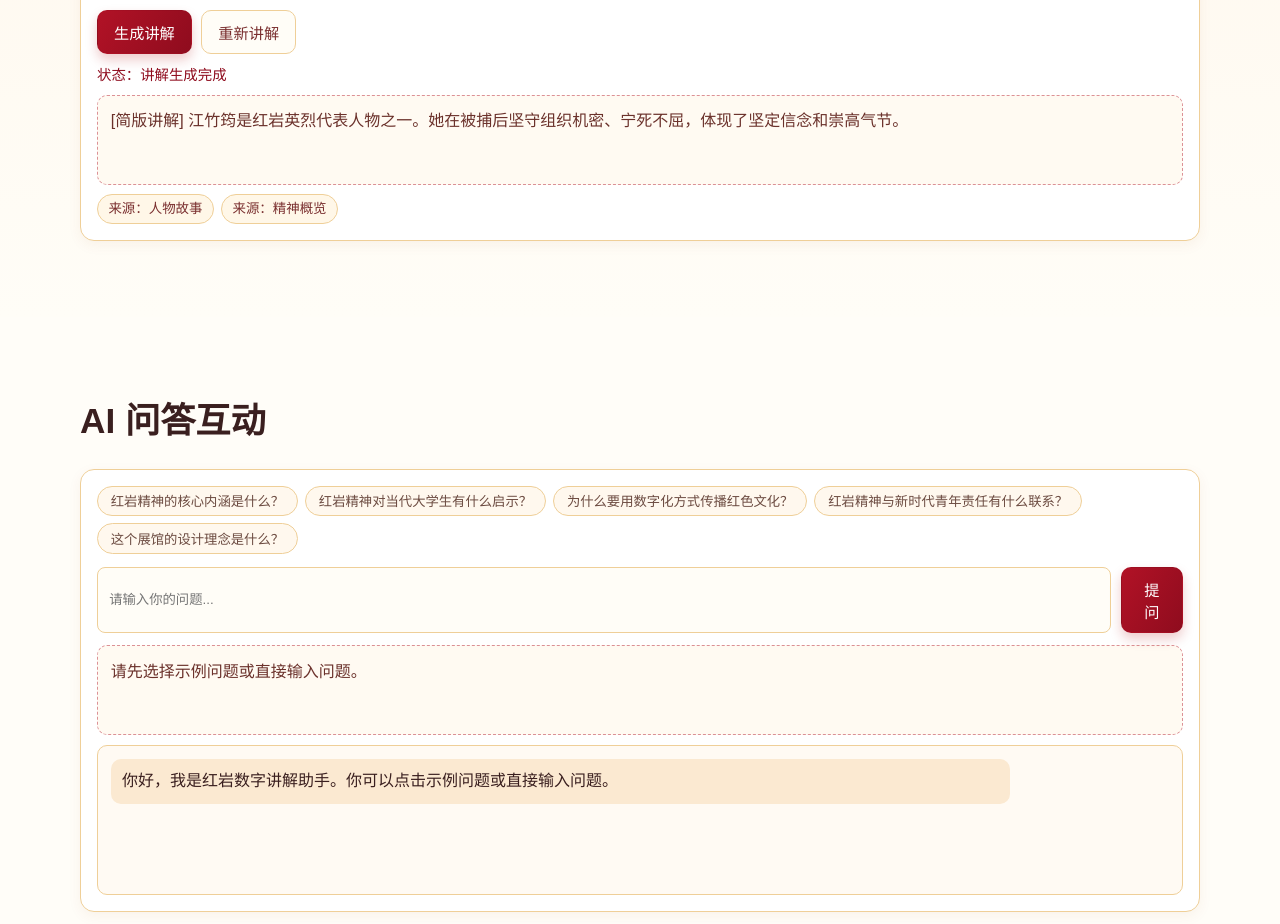
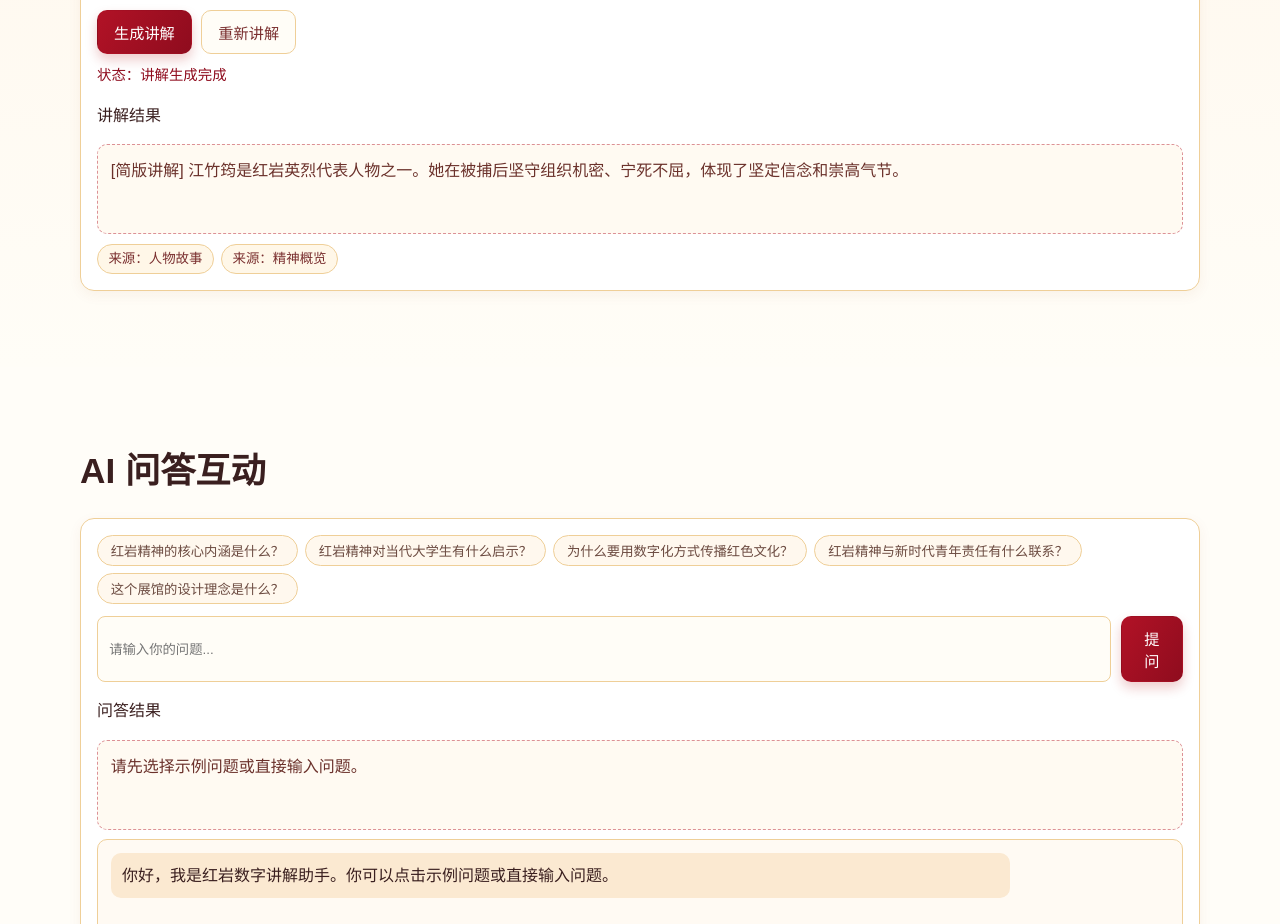
Before and after one commit to yyyymmm0125/zhihui-hongyan, a plain HTML site: page index.html in a window 1280 px wide. Shown: the part 4100-5024 px from the top of the page. Drawn offline with Linux system fonts and the light colour scheme.

Commit message:
fix: strengthen AI flow and correct history assets

```diff
--- a/index.html
+++ b/index.html
@@ -123,6 +123,7 @@
             <button class="btn btn-ghost" id="reGuide">重新讲解</button>
           </div>
           <p class="guide-status" id="guideStatus">状态：等待生成</p>
+          <p class="output-title">讲解结果</p>
           <article class="ai-output" id="guideOutput" aria-live="polite"></article>
           <div class="source-tags" id="guideSourceTags"></div>
         </div>
@@ -138,6 +139,7 @@
             <input id="qaInput" type="text" placeholder="请输入你的问题..." aria-label="问题输入">
             <button class="btn btn-primary" id="askBtn">提问</button>
           </div>
+          <p class="output-title">问答结果</p>
           <article class="ai-output qa-result" id="qaResult" aria-live="polite">请先选择示例问题或直接输入问题。</article>
           <div class="sample-list" id="followupQuestions"></div>
           <div class="chat-window" id="chatWindow" aria-live="polite"></div>
```
